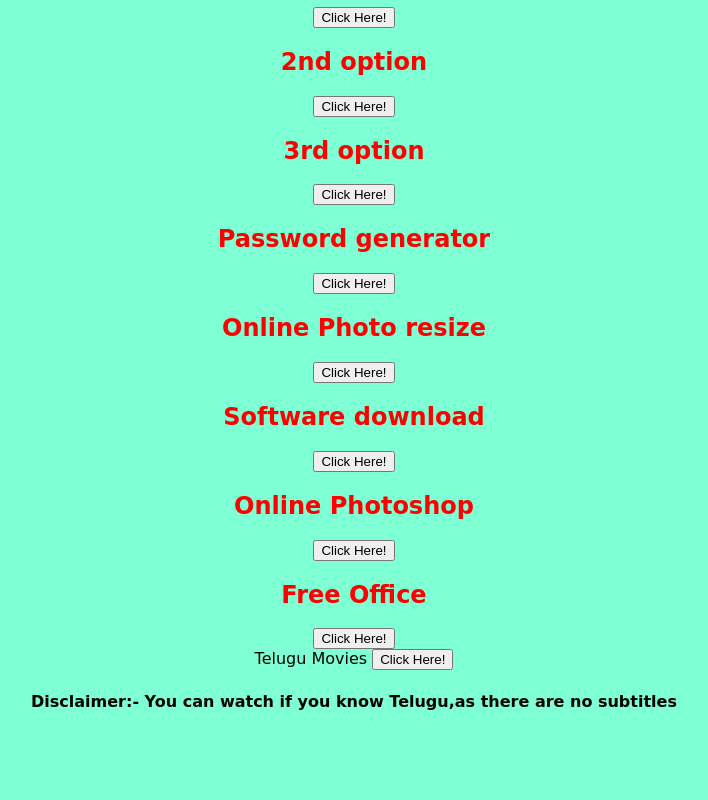
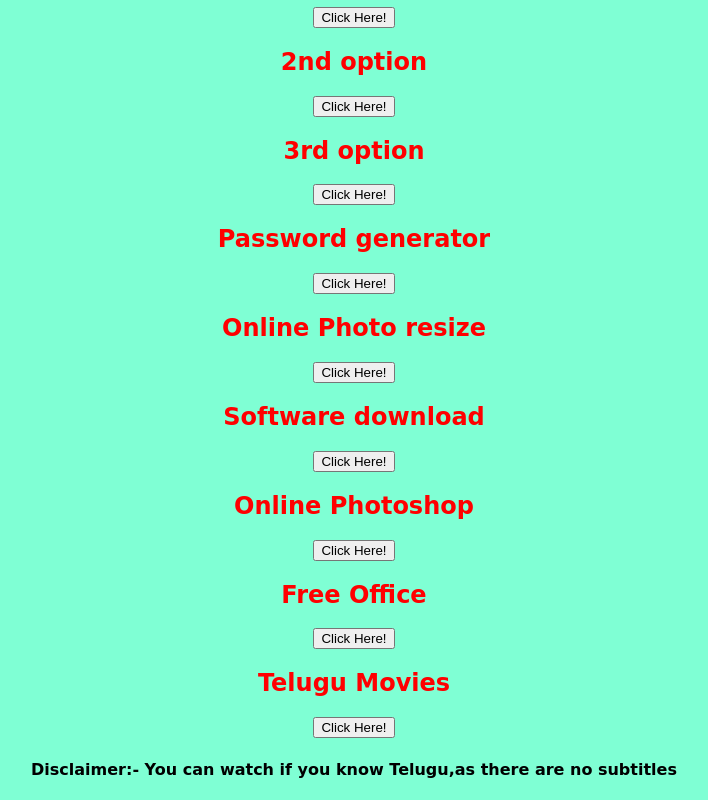
Before and after one commit to Mani2010/15-Useful-Websites, a plain HTML site: page index.html in a window 1280 px wide. Shown: the part 375-1175 px from the top of the page, without its empty margins (286-994 px from the left). Before the commit the page ends 1107 px from the top, so only its background shows below. Drawn offline with Linux system fonts and the light colour scheme.

Commit message:
Update index.html

```diff
--- a/index.html
+++ b/index.html
@@ -58,7 +58,7 @@
     </section>
 
 
-    <section id= "Telugu Movies>
+    <section id= "Telugu Movies">
     <h1>Telugu Movies</h1>
      <a href="ibomma.com" target="_blank"><button>Click Here!</button></a>
      <h4> Disclaimer:- You can watch if you know Telugu,as there are no subtitles</h4>
```
